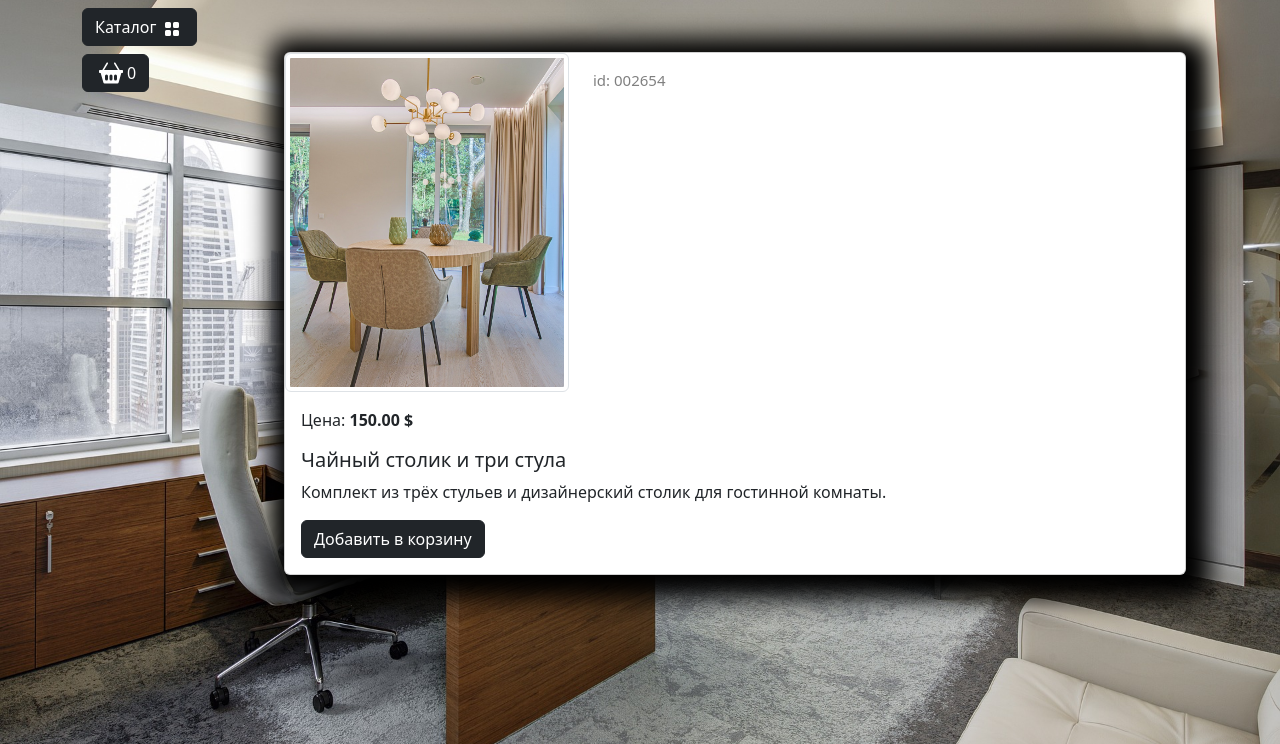
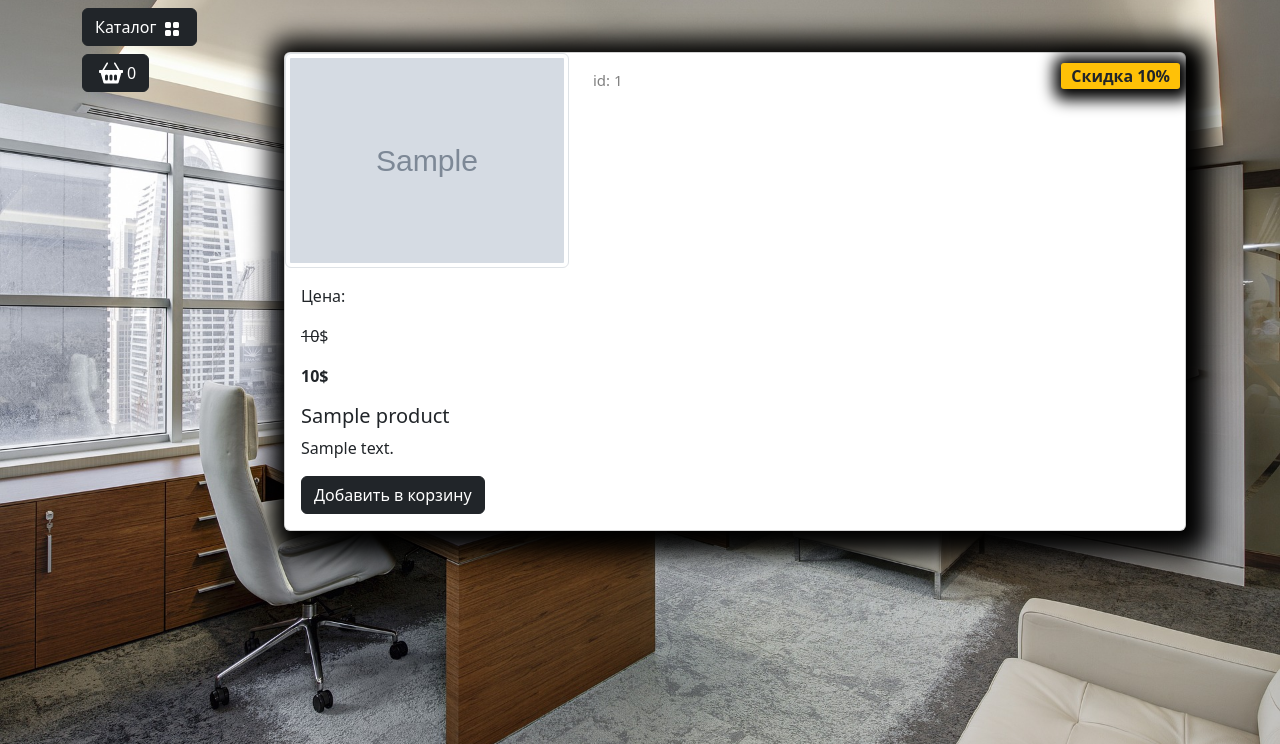
Before and after one commit to D-Ilya/django-shop, a Django app: template app/goods/templates/goods/product.html in a window 1280 px wide. Shown: the part 56-800 px from the top of the page. Run offline with Django 4.2, Linux system fonts and the light colour scheme; data comes from the database, SQL or seed files in the repository; the template is opened without the code that fills it: most values are stand-ins (such as "Sample title", 1, 10 or a date in 2020); grey boxes marked "Sample" are stand-in pictures; some libraries are stand-ins or nearby versions.

Commit message:
add placeholders

```diff
--- a/app/goods/templates/goods/product.html
+++ b/app/goods/templates/goods/product.html
@@ -8,11 +8,11 @@
         <div class="row">
             <!-- Миниатюры -->
             <div class="col-md-4">
-                <img src="../deps/images/goods/set of tea table and three chairs.jpg"
+                <img src="{{ product.image.url }}"
                     class="img-thumbnail" data-bs-toggle="modal" data-bs-target="#imageModal1">
             </div>
             <div class="col-md-4 ">
-                <p class="product_id mt-3">id: 002654</p>
+                <p class="product_id mt-3">id: {{ product.display_id }}</p>
             </div>
             <!-- Увеличить изображение в модальном окне -->
             <div class="modal fade" id="imageModal1" tabindex="-1"
@@ -20,12 +20,12 @@
                 <div class="modal-dialog modal-lg">
                     <div class="modal-content">
                         <div class="modal-header">
-                            <h5 class="modal-title" id="imageModal1Label">Изображение 1</h5>
+                            <h5 class="modal-title" id="imageModal1Label">Изображение '{{ product.name }}'</h5>
                             <button type="button" class="btn-close" data-bs-dismiss="modal"
                                 aria-label="Закрыть"></button>
                         </div>
                         <div class="modal-body">
-                            <img src="../deps/images/goods/set of tea table and three chairs.jpg"
+                            <img src="{{ product.image.url }}"
                                 class="img-fluid" alt="Изображение 1">
                         </div>
                     </div>
@@ -34,10 +34,17 @@
         </div>
         <!-- Описание товара -->
         <div class="card-body">
-            <p class="card-text">Цена: <strong>150.00 $</strong></p>
-            <h5 class="card-title">Чайный столик и три стула</h5>
-            <p class="card-text">Комплект из трёх стульев и дизайнерский столик для гостинной
-                комнаты.</p>
+            <p class="card-text">Цена:
+                {% if product.discount %}
+                    <p><s>{{ product.price }}</s>$</p>
+                    <p><strong> {{ product.sell_discount }}$ </strong></p>
+                    <span class="badge bg-warning text-dark">Скидка {{ product.discount }}%</span>
+                {% else %}
+                    <p><strong> {{ product.sell_discount }}$ </strong></p>
+                {% endif %}
+                </strong></p>
+            <h5 class="card-title">{{ product.name }}</h5>
+            <p class="card-text">{{ product.description }}</p>
             <a href="#" class="btn btn-dark add-to-cart">Добавить в корзину</a>
         </div>
     </div>
```
